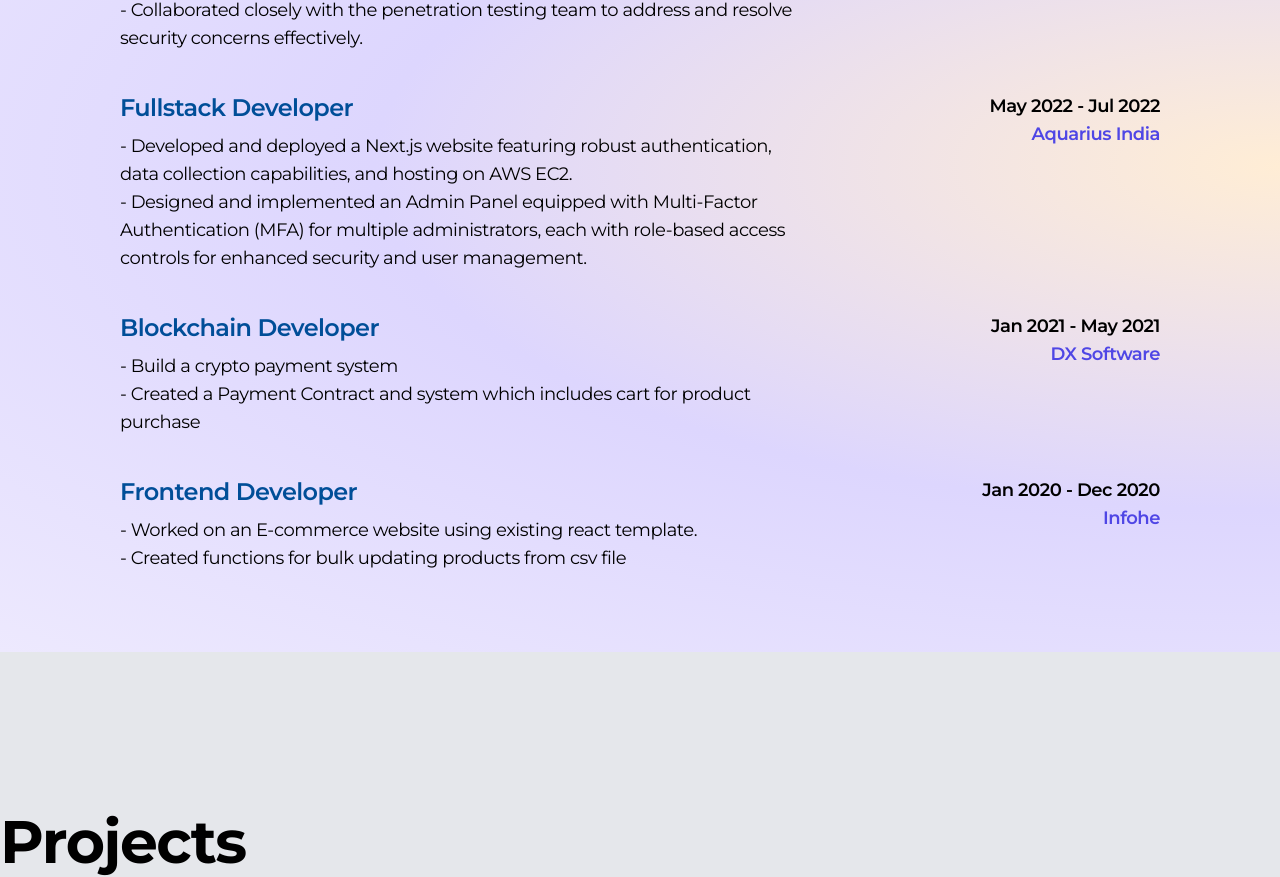
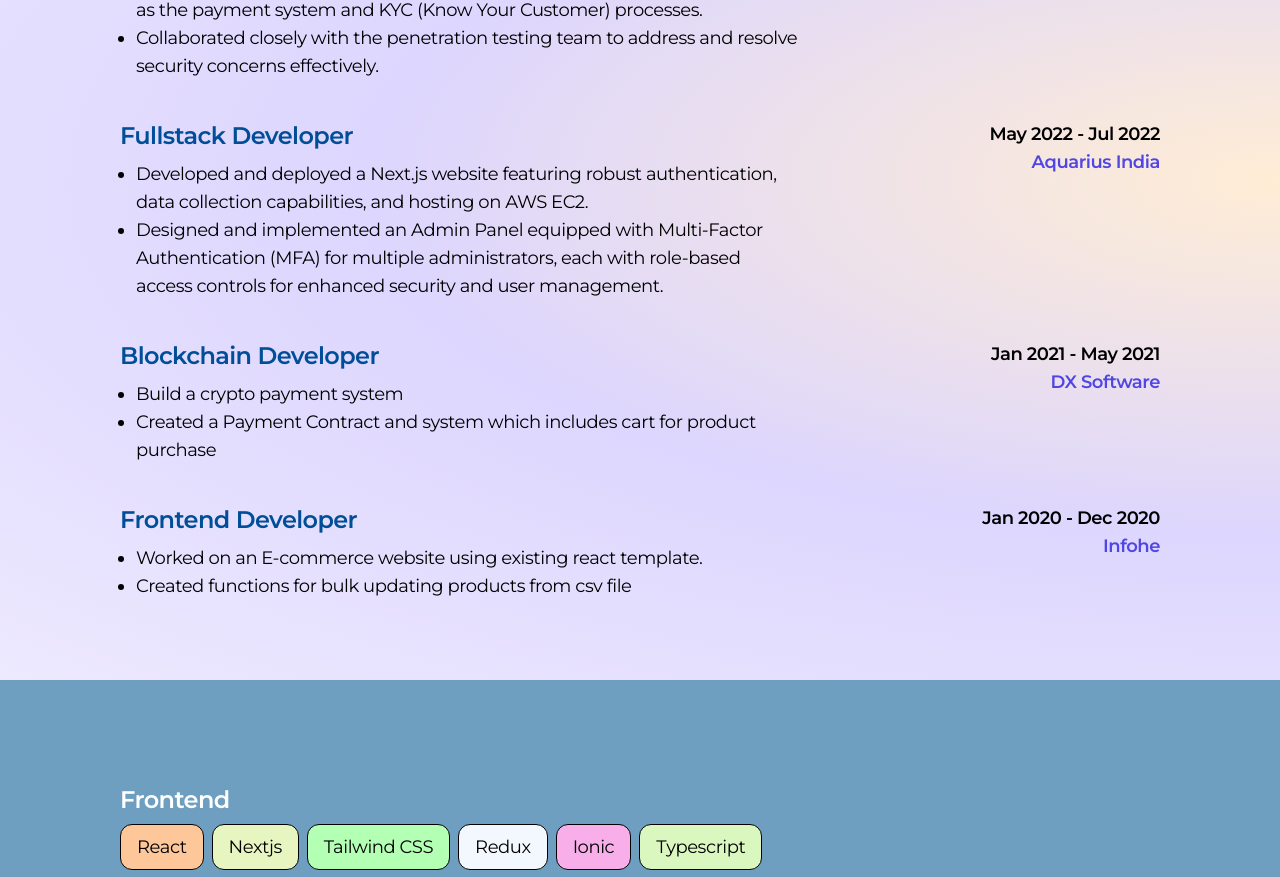
Before and after one commit to faznaa/portfolio, a Next.js app: page / in a window 1280 px wide. Shown: the part 1920-2797 px from the top of the page. Built offline with nearby package versions, Linux system fonts and the light colour scheme.

Commit message:
added skills

```diff
--- a/pages/components/Description/index.tsx
+++ b/pages/components/Description/index.tsx
@@ -5,7 +5,7 @@ import Typewriter from '../Typewriter'
 
 export default function Description() {
   return (
-    <div className="bg-[#004E98] min-h-screen relative">
+    <div className="bg-[#004E98] min-h-screen relative" id='about'>
       <div className="relative isolate overflow-hidden z-20">
         <div className="mx-auto max-w-7xl pb-24 pt-10 sm:pb-32 lg:max-w-9xl lg:py-30">
           <div className="px-6 lg:px-0 lg:pt-20">
--- a/pages/components/Experience/index.tsx
+++ b/pages/components/Experience/index.tsx
@@ -1,4 +1,5 @@
 import React from 'react'
+import FadeIn from '../FadeIn'
 
 export default function WorkExperience() {
 //     Jul/2022 – Current Senior Fullstack Developer Toyow
@@ -71,13 +72,14 @@ export default function WorkExperience() {
   return (
     <div className="bg-[radial-gradient(ellipse_at_right,_var(--tw-gradient-stops))] from-orange-100 via-violet-200 to-violet-100 min-h-screen relative p-4 sm:p-10 sm:pt-16" id="experience">
         <h2 className="text-3xl sm:text-6xl font-bold tracking-tight text-black sm:px-20 ">Experience</h2>
-     <div className='sm:px-20'>
+   <FadeIn>
+   <div className='sm:px-20'>
      {experience.map((exp,index)=><div className='flex flex-col w-full  lg:flex-row justify-between sm:gap-x-6 items-center lg:items-start my-10'>
                 <div className='sm:w-8/12 flex flex-col justify-between items-center lg:items-start'>
                     <h1 className='text-lg sm:text-2xl text-[#004E98] tracking-tight font-semibold mb-2 '>{exp.title}</h1>
 
-                    <div>
-                        {exp.points.map((point,index)=><p className='text-md sm:text-lg tracking-tight text-black '> - {point}</p>)}</div>
+                    <ul className='list-disc ml-4'>
+                        {exp.points.map((point,index)=><li className='text-md sm:text-lg tracking-tight text-black '> {point}</li>)}</ul>
                     </div>
                     <div className='sm:w-4/12 text-right '>
                     <p className='text-md sm:text-lg sm:font-semibold tracking-tight text-black text-right'>
@@ -90,6 +92,7 @@ export default function WorkExperience() {
 
                     </div>)}
      </div>
+   </FadeIn>
 
 
      </div>
--- a/pages/components/Hero/index.tsx
+++ b/pages/components/Hero/index.tsx
@@ -73,13 +73,13 @@ export default function Hero() {
 
                 <div className="flex justify-start items-center gap-x-4 mt-10 text-black">
                   <a href="https://www.linkedin.com/in/faznaharees/" target="_blank" rel="noopener noreferrer">
-                    <LinkedInIcon className="w-4 h-4 fill-indigo-600 " />
+                    <LinkedInIcon className="w-5 h-5 fill-gray-600 " />
                   </a>
                   <a href="https://github.com/faznaa" target="_blank" rel="noopener noreferrer">
-                    <GithubIcon className="w-6 h-6 fill-indigo-600" />
+                    <GithubIcon className="w-6 h-6 fill-gray-600" />
                   </a>
                   <a href="mailto:fasnahareesfasna@gmail.com?subject=Project%20Name&body=Hi%Fazna," target="_blank" rel="noopener noreferrer">
-                    <EmailIcon className="w-6 h-6 fill-indigo-600 text-indigo-600" />
+                    <EmailIcon className="w-6 h-6 fill-gray-600 text-indigo-600" />
                   </a>
                 {/* <Image alt="email" src={linkedinIcon} className='w-6 h-6 fill-indigo-500'/>
                 <Image alt="email" src={emailIcon} className='w-6 h-6 text-indigo-500'/>
--- /dev/null
+++ b/pages/components/Navbar/index.tsx
@@ -0,0 +1,40 @@
+import React from 'react'
+import { motion, useReducedMotion } from 'framer-motion'
+
+export default function Navbar() {
+    const items = [
+        {
+            name:'Home',
+            link:'/'
+        },
+        {
+            name:'About',
+            link:'#about'
+        },
+        {
+            name:'Experience',
+            link:'#experience'
+        },
+        {
+            name:'Skills',
+            link:'#skills'
+        },
+        {
+            name:'Projects',
+            link:'#projects'
+        },
+        {
+            name:'Contact',
+            link:'/contact'
+        },
+    ]
+  return (
+    <div className='fixed top-0 left-0 w-full z-50 bg-white shadow-md'>
+        <div className='flex flex-row justify-center items-center px-4 sm:px-10 py-4'>
+            <div className='flex flex-row gap-x-8 items-center'>
+                {items.map((item,index)=><motion.a  href={item.link} className='text-lg sm:text-xl font-semibold tracking-tight text-black'>{item.name}</motion.a>)}
+            </div>
+            </div>
+        </div>
+  )
+}
--- /dev/null
+++ b/pages/components/Skills/index.tsx
@@ -0,0 +1,106 @@
+import React, { useEffect } from 'react'
+import FadeIn from '../FadeIn';
+
+const skills = [
+    {
+        title:'Frontend',
+        skills:[
+            'React',
+            'Nextjs',
+            'Tailwind CSS',
+            'Redux',
+            'Ionic',
+            'Typescript',
+            'Web3js',
+            'Streamlit'
+
+        ]
+    },
+    {
+        title:'Backend',
+        skills:[
+            'Nestjs',
+            'Nodejs',
+            'Expressjs',
+            'MongoDB',
+            'PostgreSQL',
+            'Firebase',
+            'Supabase',
+            'Solidity',
+            'Python'
+        ]
+    },
+    {
+        title:'Hosting',
+        skills:[
+            'Git',
+            'Github',
+            'AWS',
+            'Docker',
+            'Nginx',
+            'Linux',
+            'Heroku',
+        ]
+    },
+    {
+        title:'Auth',
+        skills:[
+            'Auth0',
+            'Next-Auth',
+            'AWS Cognito',
+        ]
+    },
+    {
+        title:'Others',
+        skills:[
+            'Prisma',
+            'GraphQL',
+            'OpenAI',
+            'Langchain',
+            'Pinecone',
+            'Discordjs',
+            'Stripe',
+        ]
+    }
+]
+
+
+
+// Example usage
+
+export default function Skills() {
+    function randomPastelHex() {
+        const hue = Math.floor(Math.random() * 360); // Random hue
+        const saturation = Math.floor(Math.random() * 30) + 70; // Saturation between 70% and 100%
+        const lightness = Math.floor(Math.random() * 20) + 80; // Lightness between 80% and 100%
+        return hslToHex(hue, saturation, lightness);
+    }
+
+    function hslToHex(h:number, s:number, l:number) {
+        l /= 100;
+        const a = s * Math.min(l, 1 - l) / 100;
+        const f = (n:any) => {
+            const k = (n + h / 30) % 12;
+            const color = l - a * Math.max(Math.min(k - 3, 9 - k, 1), -1);
+            return Math.round(255 * color).toString(16).padStart(2, '0');
+        };
+        return `#${f(0)}${f(8)}${f(4)}`;
+    }
+  return (
+    <div className="bg-[#6e9fc1] min-h-screen relative p-4 sm:p-10 sm:pt-16" id="skills">
+       <FadeIn>
+       <div className='sm:px-20'>
+            {skills.map((skill,index)=><div className='flex flex-col w-full  lg:flex-row justify-between sm:gap-x-6 items-center lg:items-start my-10'>
+                <div className='sm:w-8/12 flex flex-col justify-between items-center lg:items-start'>
+                    <h1 className='text-lg sm:text-2xl text-white tracking-tight font-semibold mb-2 '>{skill.title}</h1>
+                    <div className='flex flex-wrap gap-x-2 gap-y-4'>                    {skill.skills.map((skill,sIndex)=><div style={{background:randomPastelHex()}} className={`text-md sm:text-lg tracking-tight text-black rounded-xl px-4 py-2 border border-black  `}>
+
+                     {skill}
+                     </div>)}
+</div>
+                    </div></div>)}
+        </div>
+       </FadeIn>
+    </div>
+  )
+}
--- a/pages/index.tsx
+++ b/pages/index.tsx
@@ -7,6 +7,8 @@ import Head from 'next/head'
 import Hire from './components/Hire'
 import Services from './components/Services'
 import WorkExperience from './components/Experience'
+import Skills from './components/Skills'
+import Navbar from './components/Navbar'
 
 const inter = Montserrat({ subsets: ['latin'] })
 
@@ -19,9 +21,11 @@ export default function Home() {
         <meta name="description"
         content='Need your website ready? I can help you with that. I am a fullstack developer based in Bangalore, IN. I specialize in creating responsive websites, landing pages and AI Chatbots.' />
       </Head>
+      <Navbar />
       <Hero />
       <Description />
       <WorkExperience />
+      <Skills/>
       <Projects />
       <Services />
       <Hire />
```
